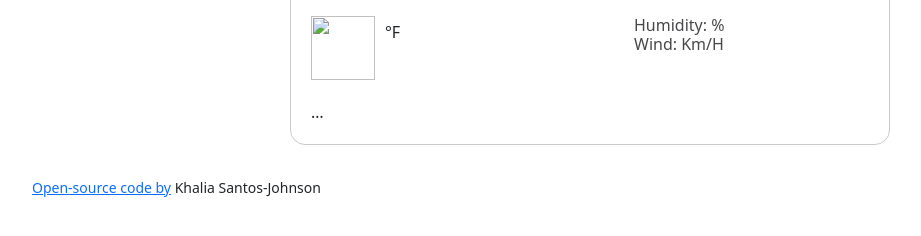
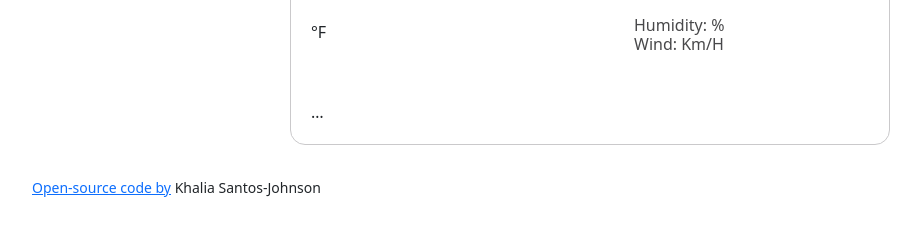
Before and after one commit to khaliasjohnson25/vanillaapp, a plain HTML site: page index.html in a window 1280 px wide. Shown: the part 184-420 px from the top of the page, without its empty margins (50-971 px from the left). Drawn offline with nearby package versions, Linux system fonts and the light colour scheme.

Commit message:
deleted image

```diff
--- a/index.html
+++ b/index.html
@@ -44,7 +44,6 @@
           <div class="row">
             <div class="col-6">
               <div class="d-flex weather-temperature">
-                <img src="" alt="" id="icon" />
                 <div>
                   <strong id="current-temperature"></strong>
                   <span class="units"> °F </span>
```
